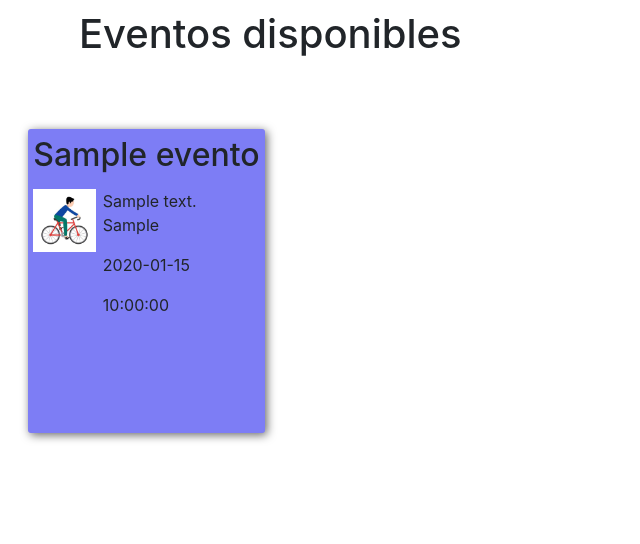
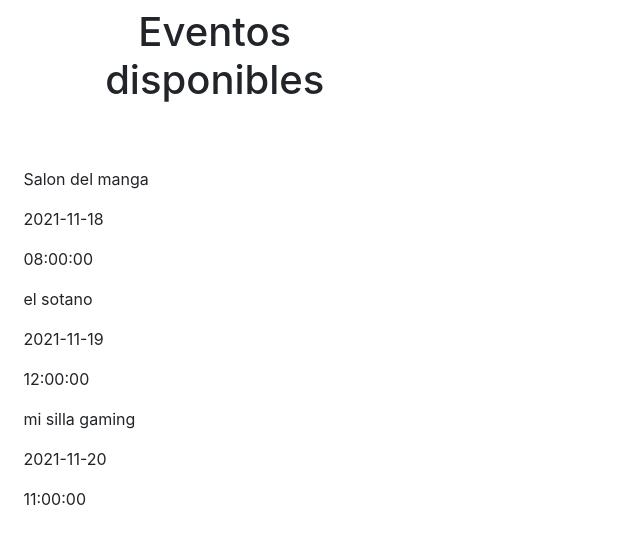
Before and after one commit to LauraFernandez18/APPMunicipal, a PHP site: page /view/registered.admin.php in a window 1280 px wide. Shown: the top 544 px of the page, without its empty margins (0-640 px from the left). Run offline with PHP 8.4, Linux system fonts and the light colour scheme; data comes from the database, SQL or seed files in the repository; tables that the repository leaves empty hold one stand-in row (values such as "Sample post").

Commit message:
Base de datos

```diff
--- a/bd_app/bd_app_tbl_eventos.sql
+++ b/bd_app/bd_app_tbl_eventos.sql
@@ -30,7 +30,7 @@
   `fecha_evento` date DEFAULT NULL,
   `hora_evento` time DEFAULT NULL,
   PRIMARY KEY (`id_evento`)
-) ENGINE=InnoDB DEFAULT CHARSET=utf8mb4 COLLATE=utf8mb4_0900_ai_ci;
+) ENGINE=InnoDB AUTO_INCREMENT=5 DEFAULT CHARSET=utf8mb4 COLLATE=utf8mb4_0900_ai_ci;
 /*!40101 SET character_set_client = @saved_cs_client */;
 
 --
@@ -39,6 +39,7 @@
 
 LOCK TABLES `tbl_eventos` WRITE;
 /*!40000 ALTER TABLE `tbl_eventos` DISABLE KEYS */;
+INSERT INTO `tbl_eventos` VALUES (2,'Chupar pija','Ir a chupar buena pija a el salón del manga porque es lo maximo que puedes hacer a parte de encontrarte con liOna','Salon del manga','2021-11-18','08:00:00'),(3,'Jugar al LOL','Ser una verguenza para la familia','el sotano','2021-11-19','12:00:00'),(4,'Jugar halo','Ser un chad','mi silla gaming','2021-11-20','11:00:00');
 /*!40000 ALTER TABLE `tbl_eventos` ENABLE KEYS */;
 UNLOCK TABLES;
 /*!40103 SET TIME_ZONE=@OLD_TIME_ZONE */;
@@ -51,4 +52,4 @@
 /*!40101 SET COLLATION_CONNECTION=@OLD_COLLATION_CONNECTION */;
 /*!40111 SET SQL_NOTES=@OLD_SQL_NOTES */;
 
--- Dump completed on 2021-11-23 15:23:47
+-- Dump completed on 2021-12-01 17:20:17
--- a/bd_app/bd_app_tbl_perfiles.sql
+++ b/bd_app/bd_app_tbl_perfiles.sql
@@ -48,4 +48,4 @@
 /*!40101 SET COLLATION_CONNECTION=@OLD_COLLATION_CONNECTION */;
 /*!40111 SET SQL_NOTES=@OLD_SQL_NOTES */;
 
--- Dump completed on 2021-11-23 15:23:47
+-- Dump completed on 2021-12-01 17:20:17
--- a/bd_app/bd_app_tbl_usuarios.sql
+++ b/bd_app/bd_app_tbl_usuarios.sql
@@ -30,10 +30,11 @@
   `apellido_usuario` varchar(45) DEFAULT NULL,
   `telf_usuario` int DEFAULT NULL,
   `id_perfil` int DEFAULT NULL,
+  `dni_usuario` varchar(45) DEFAULT NULL,
   PRIMARY KEY (`id_usuario`),
   KEY `fk_usuario_perfil_idx` (`id_perfil`),
   CONSTRAINT `fk_usuario_perfil` FOREIGN KEY (`id_perfil`) REFERENCES `tbl_perfiles` (`id_perfil`)
-) ENGINE=InnoDB DEFAULT CHARSET=utf8mb4 COLLATE=utf8mb4_0900_ai_ci;
+) ENGINE=InnoDB AUTO_INCREMENT=24 DEFAULT CHARSET=utf8mb4 COLLATE=utf8mb4_0900_ai_ci;
 /*!40101 SET character_set_client = @saved_cs_client */;
 
 --
@@ -42,6 +43,7 @@
 
 LOCK TABLES `tbl_usuarios` WRITE;
 /*!40000 ALTER TABLE `tbl_usuarios` DISABLE KEYS */;
+INSERT INTO `tbl_usuarios` VALUES (1,'Admin@gmail.com','qweQWE123','admin','admin',607043315,1,NULL),(2,'Paco@gmail.com',NULL,'Paco','Garcia',627469947,2,NULL),(21,'pepeLegend@gmail.com',NULL,'Manuel','lmao',5432343,2,'84636316M'),(22,'PaquitoXD@gmail.com',NULL,'Manin','Perez',123516634,2,'84636316M'),(23,'pepepe111111@gmail.com',NULL,'Sergio','lmao',241536617,2,'84636316M');
 /*!40000 ALTER TABLE `tbl_usuarios` ENABLE KEYS */;
 UNLOCK TABLES;
 /*!40103 SET TIME_ZONE=@OLD_TIME_ZONE */;
@@ -54,4 +56,4 @@
 /*!40101 SET COLLATION_CONNECTION=@OLD_COLLATION_CONNECTION */;
 /*!40111 SET SQL_NOTES=@OLD_SQL_NOTES */;
 
--- Dump completed on 2021-11-23 15:23:47
+-- Dump completed on 2021-12-01 17:20:16
--- a/view/registered.admin.php
+++ b/view/registered.admin.php
@@ -22,17 +22,9 @@
 <?php
     foreach ($eventos as $producto){
         ?>
-        <div class="seccion">
-        <h2><?php echo"{$producto['nom_evento']}";?></h2>
-        <div class="column1">
-        <img src="../img/ciclismo.jpg">
-        </div>
-        <div class="column2">
-        <?php echo"{$producto['desc_evento']}";?>
         <p><?php echo"{$producto['lugar_evento']}";?><p>
         <p><?php echo"{$producto['fecha_evento']}";?><p>
         <p><?php echo"{$producto['hora_evento']}";?><p>
-        </div>
     <?php
     }
      ?>
```
Also changed, not shown: bd_app/bd_app_tbl_inscripciones.sql (+5 -4 lines), processes/delete.proc.php (+4 -4 lines).
